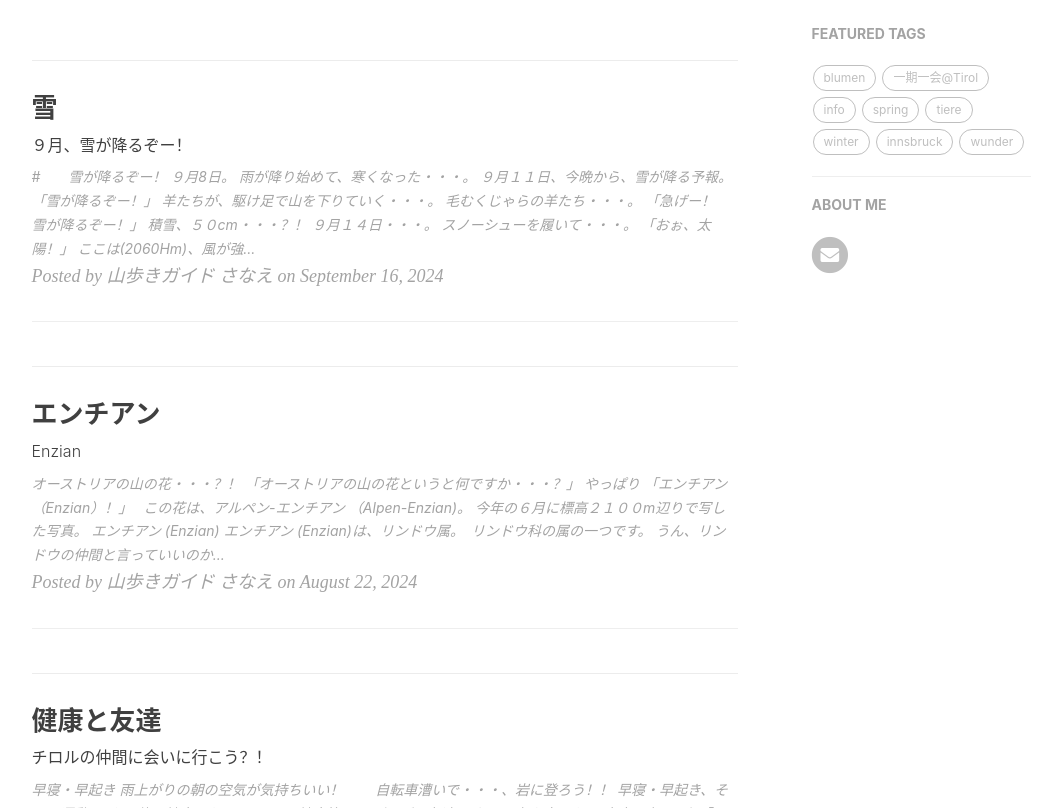
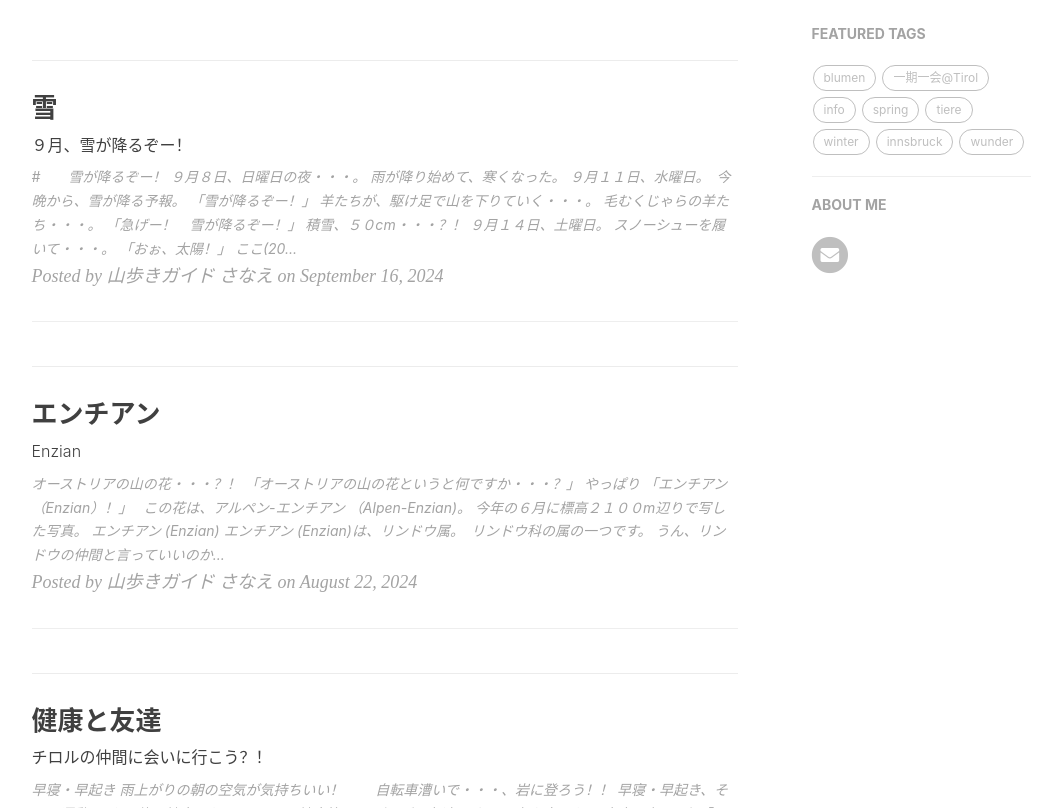
Before and after one commit to yamayagi/yamayagi.github.io, a Jekyll site: the page built from index.html, in a window 1280 px wide and 900 px high, scrolled down 330 px, cut to the strip 92-900 px from the top of the window. Shown: the whole strip, without its empty margins (136-1191 px from the left). Built offline with Jekyll 4.4.1, drawn with Linux system fonts in a browser that asks for light colours; nearby versions of some CDN libraries; the list of posts is cut into pages by our own code; comment, search, counter and statistics services are not loaded.

Commit message:
Update 2024-09-16-schnee.md

```diff
--- a/_posts/2024-09-16-schnee.md
+++ b/_posts/2024-09-16-schnee.md
@@ -6,11 +6,11 @@ tags: [一期一会@Tirol]
 
 #　　雪が降るぞー！
 
-９月8日。
+９月８日、日曜日の夜・・・。
 
-雨が降り始めて、寒くなった・・・。
+雨が降り始めて、寒くなった。
 
-９月１１日、今晩から、雪が降る予報。
+９月１１日、水曜日。　今晩から、雪が降る予報。
 
 ![20240911schaf1](https://piwigo.schickl.de/i.php?/upload/2024/09/15/20240915094939-2f4a772b-me.jpg)
 
@@ -18,18 +18,16 @@ tags: [一期一会@Tirol]
 
 羊たちが、駆け足で山を下りていく・・・。
 
-![20240911schaf2](https://piwigo.schickl.de/i.php?/upload/2024/09/15/20240915095216-2a407e83-me.jpg)
-
 毛むくじゃらの羊たち・・・。
 
 「急げー！　雪が降るぞー！」
 
-![20240914seefeld-schnee](https://piwigo.schickl.de/i.php?/upload/2024/09/15/20240915095620-b23b5e45-me.jpg)
+![20240911schaf2](https://piwigo.schickl.de/i.php?/upload/2024/09/15/20240915095216-2a407e83-me.jpg)
 
 
 # 積雪、５０cm・・・？！
 
-９月１４日・・・。
+９月１４日、土曜日。
 
 スノーシューを履いて・・・。
 
```
Also changed, not shown: other parts of _posts/2024-09-16-schnee.md (+3 -1 lines).
